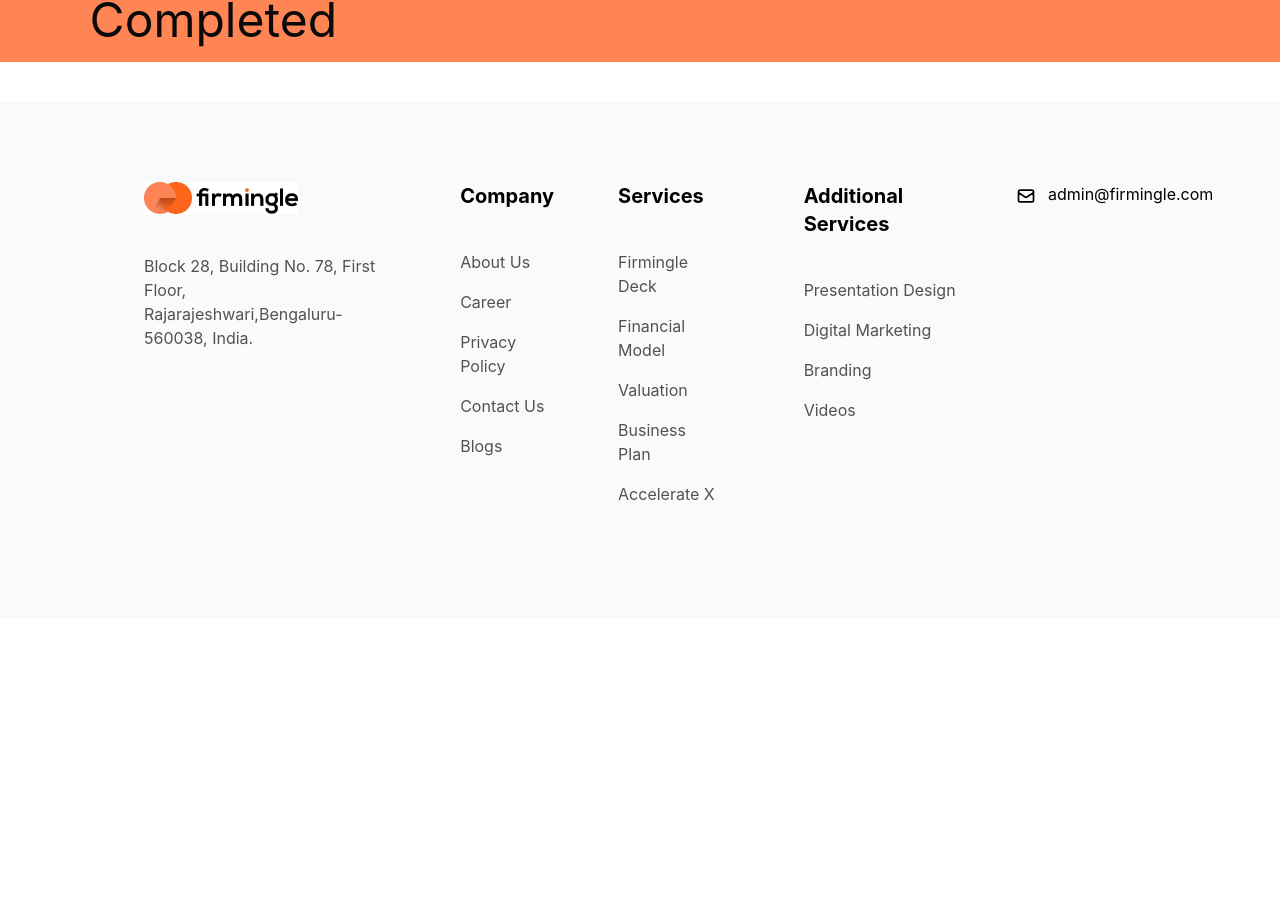
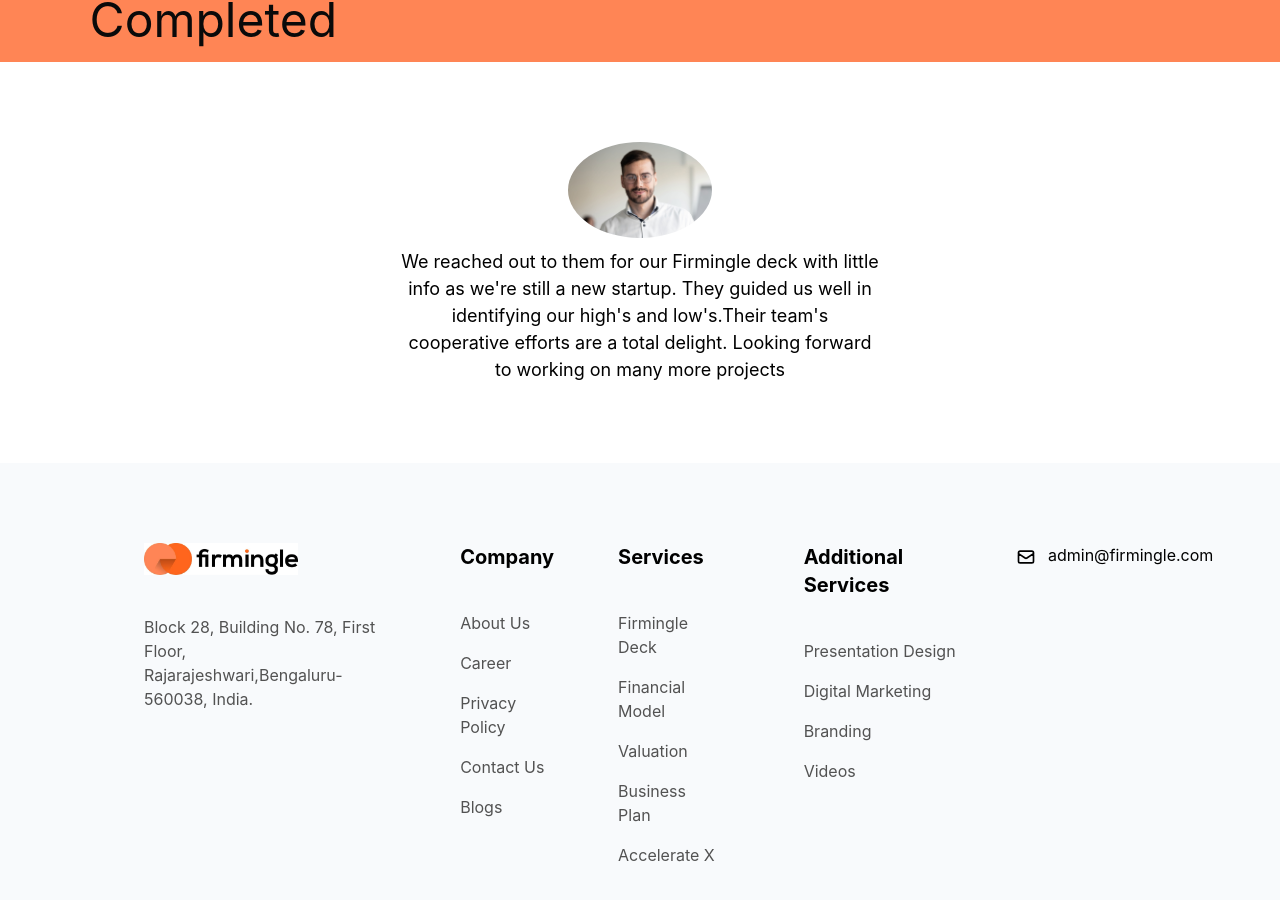
Before and after one commit to Arjunadappa/firmingle, a React (Create React App) app: page / in a window 1280 px wide. Shown: the part 1809-2709 px from the top of the page. Before the commit the page ends 2427 px from the top, so only its background shows below. Built offline with nearby package versions, Linux system fonts and the light colour scheme.

Commit message:
testimonial carousel

```diff
--- a/src/App.js
+++ b/src/App.js
@@ -4,7 +4,7 @@
 import Carousel from './components/clientCarousel';
 import Footer from './components/footer';
 import Info from './components/info';
-
+import Testimonials from './components/testimonials';
 function App() {
 
 
@@ -14,6 +14,7 @@
 			<Carousel></Carousel>
 			<Features></Features>
 			<Info></Info>
+			<Testimonials></Testimonials>
 			<Footer></Footer>
 		</div>
 	);
--- a/src/components/clientCarousel.jsx
+++ b/src/components/clientCarousel.jsx
@@ -33,7 +33,7 @@
 					},
 				}}
 				modules={[Autoplay]}
-				className="mySwiper mt-20 mx-auto max-w-6xl"
+				className="mySwiper mt-20 mx-50 max-w-6xl"
 			>
 				<SwiperSlide>
 					<img src={microsoftLogo}></img>
--- /dev/null
+++ b/src/components/testimonialBox.jsx
@@ -0,0 +1,17 @@
+
+
+export default function testimonialBox(prop){
+    return (
+        <>
+        <div className="testimonialBox flex"></div>
+        <div className="basis-3/4">
+            <img src={prop.Display} alt="" className='flex'></img>
+            {/* <p>“We reached out to them for our Firmingle deck with
+               little info as we're still a new startup. They guided us well in identifying our high's and low's.
+                 Their team's cooperative efforts are a total delight. Looking forward to working on many more projects.”
+                 <br></br><br></br> -Kaushik S founding partner</p> */}
+                 {prop.data}
+            </div>
+        </>
+    );
+};
--- /dev/null
+++ b/src/components/testimonials.jsx
@@ -0,0 +1,57 @@
+import {Swiper,SwiperSlide} from 'swiper/react';
+import 'swiper/css';
+import {Autoplay} from 'swiper';
+import TestimonialBox from './testimonialBox';
+import Display from '../logos/display-1.jpeg'
+
+function testimonials(){
+    const testimonialData=[{
+        DisplayImage:Display,
+        Data:"We reached out to them for our Firmingle deck with little info as we're still a new startup. They guided us well in identifying our high's and low's.Their team's cooperative efforts are a total delight. Looking forward to working on many more projects"
+    }];
+    return(
+        <>
+        <Swiper
+        slidesPerView={1}
+        spaceBetween={10}
+        autoplay={{
+            delay:2500,
+            disableOnInteraction:false,
+        }}
+        breakpoints={{
+            640:{
+                slidesPerView:1,
+                spaceBetween:20,
+            },
+            768:{
+                slidesPerView:1,
+                spaceBetween:40,
+            },
+            1024:{
+                slidesPerView:1,
+                spaceBetween:50,
+            },
+        }}
+        modules={[Autoplay]}
+				className=" MySwiper mt-20 mb-20"
+        >
+            <SwiperSlide>
+                <TestimonialBox Display={testimonialData[0].DisplayImage} data={testimonialData[0].Data}>
+                </TestimonialBox>
+            </SwiperSlide>
+
+            <SwiperSlide>
+                <TestimonialBox Display={testimonialData[0].DisplayImage} data={testimonialData[0].Data}>
+                </TestimonialBox>
+            </SwiperSlide>
+
+            <SwiperSlide>
+                <TestimonialBox Display={testimonialData[0].DisplayImage} data={testimonialData[0].Data}>
+                </TestimonialBox>
+            </SwiperSlide>
+
+        </Swiper>
+        </>
+    );
+};
+export default testimonials;
--- a/src/index.css
+++ b/src/index.css
@@ -18,6 +18,7 @@
   text-align: center;
   font-size: 18px;
   background: #fff;
+  width:400px;
   /* Center slide text vertically */
   display: flex;
   justify-content: center;
@@ -30,7 +31,22 @@
   height: 60%;
   object-fit: cover;
 }
+.MySwiper{
+  display:flex;
+  justify-content: center;
+  align-items: center;
+  width: 40rem ;
+}
+.MySwiper img{
+display:block;
+margin-left:auto;
+margin-right:auto;
+margin-bottom: 10px;
+border-radius: 50%;
+width:30%;
+height:50%;
 
+}
 
 code {
   font-family: source-code-pro, Menlo, Monaco, Consolas, 'Courier New',
```
Also changed, not shown: src/logos/display-1.jpeg (added).
